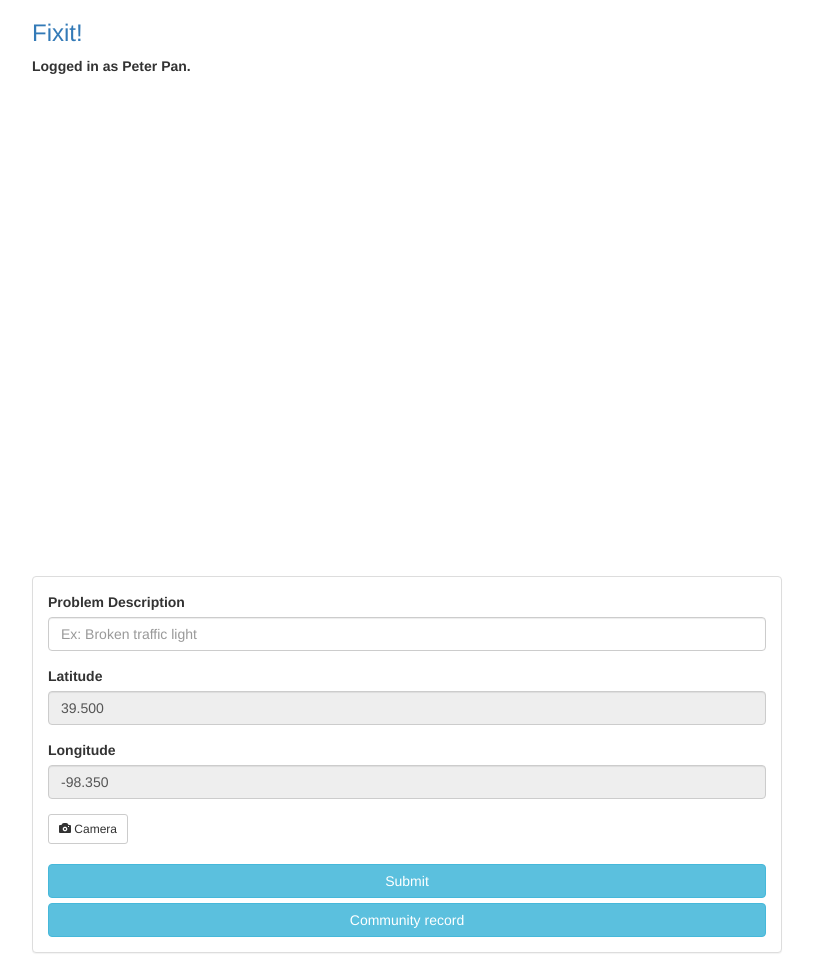
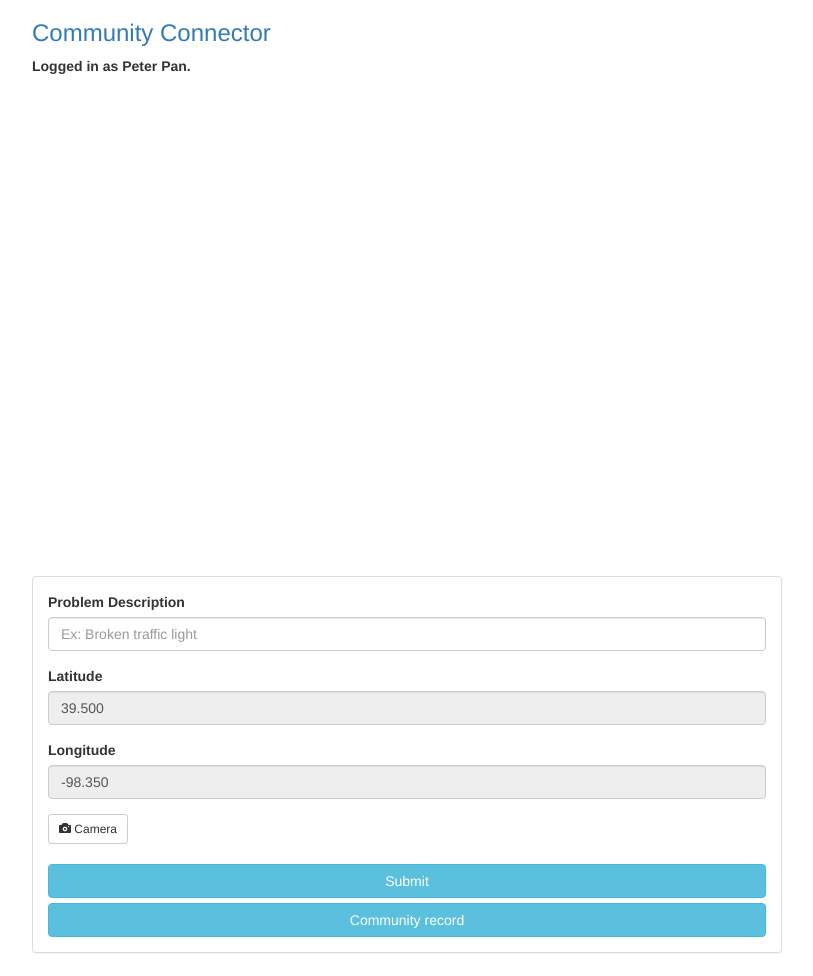
Before and after one commit to aihangha/FixitApp, a website: page public/index.html in a window 1280 px wide. Shown: the top 976 px of the page, without its empty margins (38-851 px from the left). Drawn offline with nearby package versions, Linux system fonts and the light colour scheme; some packages are replaced by stand-ins of ours; no server answers.

Commit message:
Changed to Community Connector

```diff
--- a/public/index.html
+++ b/public/index.html
@@ -3,7 +3,7 @@
 <html class="no-js" ng-app="meanMapApp">
 <head>
     <meta charset="utf-8">
-    <title>Fixit Map</title>
+    <title>Community Connector</title>
     <meta name="description" content="An example demonstrating Google Map integration with MEAN Apps">
     <meta name="viewport" content="width=device-width, initial-scale=1">
     <!-- CSS -->
@@ -32,7 +32,7 @@
 <div class="container">
     <div class="header">
 
-        <h3 class="text-muted"><a href="/">Fixit!</a></h3><b>Logged in as Peter Pan.</b>
+        <h3 class="text-muted"><a href="/">Community Connector</a></h3><b>Logged in as Peter Pan.</b>
     </div>
     <!-- Map and Side Panel -->
     <div class="row">
```
